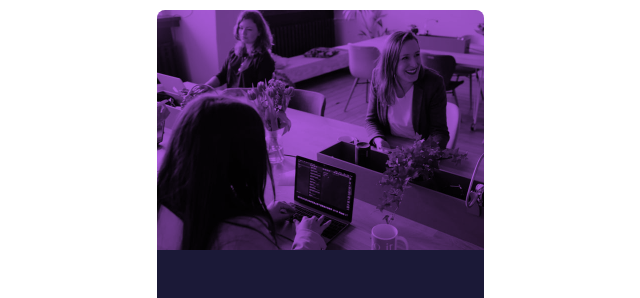
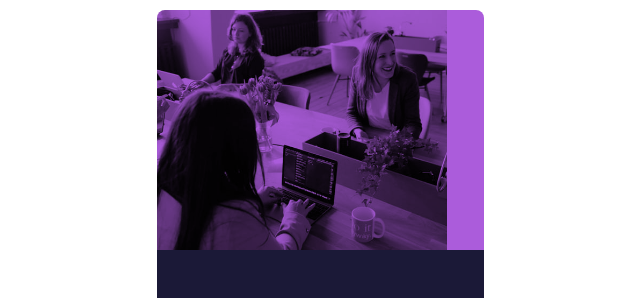
Before and after one commit to thunderhead27/stats-preview-component, a website: page index.html in a window 1280 px wide. Shown: the top 298 px of the page, without its empty margins (320-960 px from the left). Drawn offline with Linux system fonts and the light colour scheme.

Commit message:
third commit

```diff
--- a/index.html
+++ b/index.html
@@ -13,7 +13,7 @@
   <div class="card">
     <div class="card__image">
       <picture class="card__image-1">
-        <source src="/images/image-header-desktop.jpg" media="(min-width: 375px)" />
+        <source srcset="/images/image-header-desktop.jpg" media="(min-width: 375px)" />
         <img src="/images/image-header-mobile.jpg" alt="people" />
       </picture>
     </div>
```
